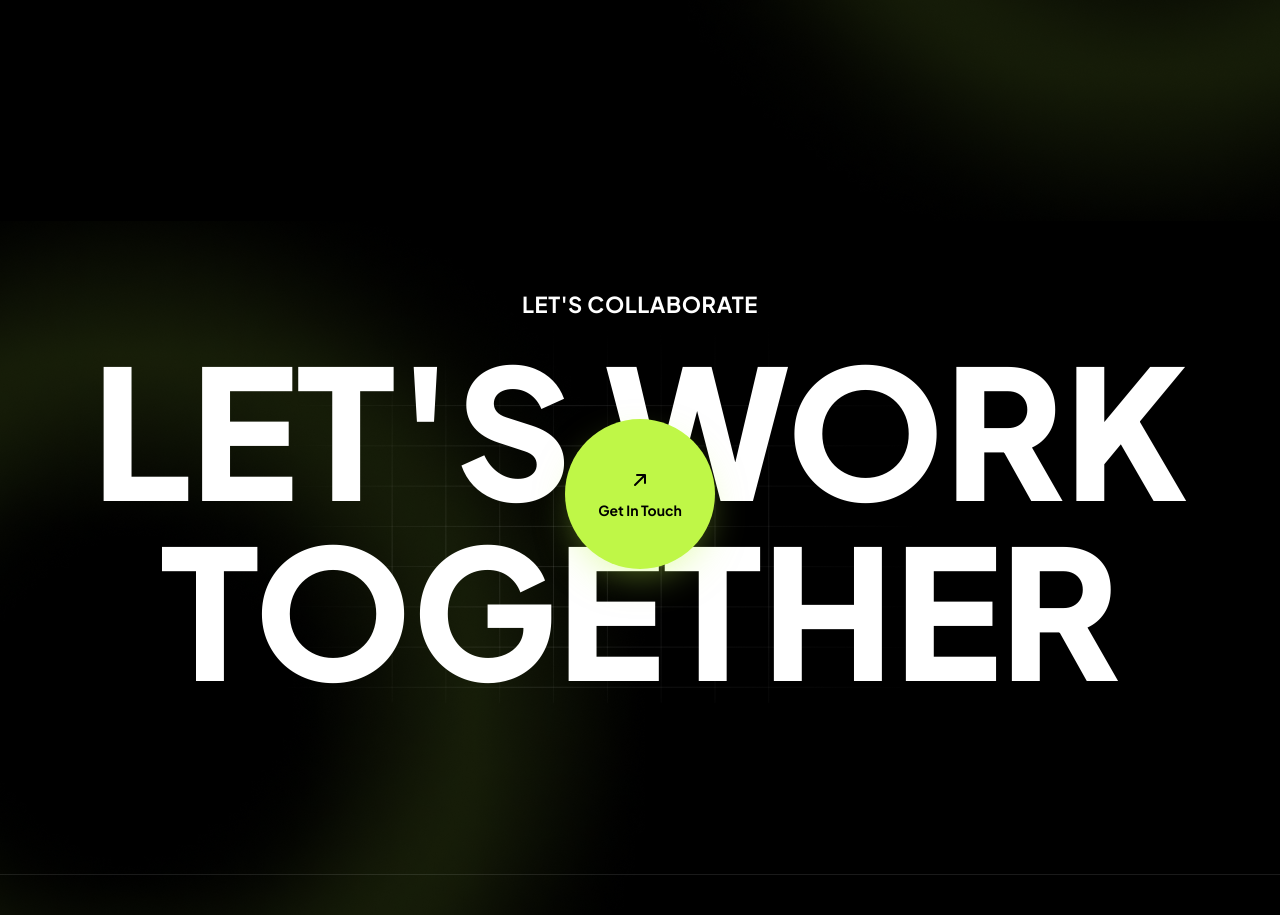
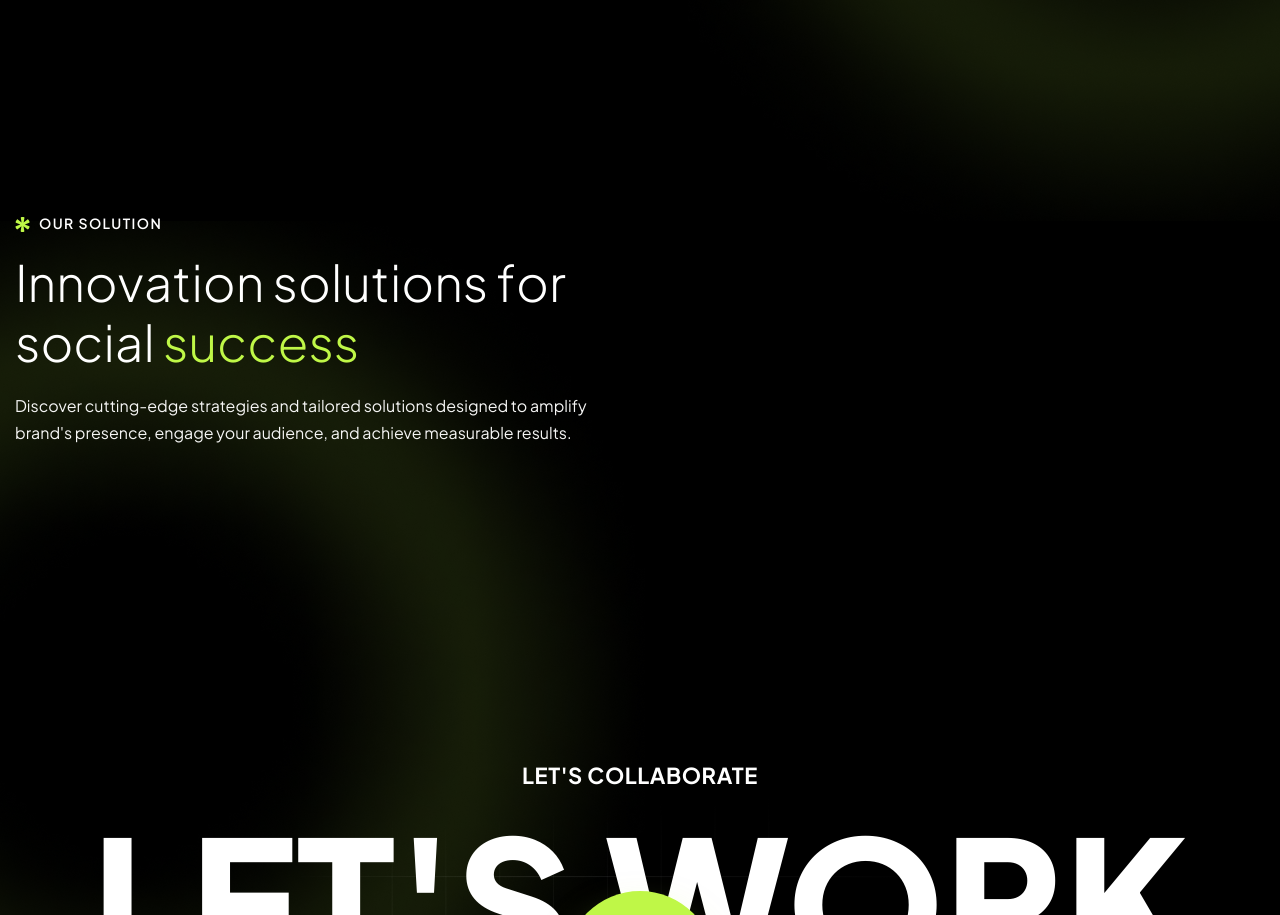
Before and after one commit to Jisap/vite-truesocial2, a React (Vite) app: page /about in a window 1280 px wide. Shown: the part 6125-7040 px from the top of the page. Built offline with nearby package versions, Linux system fonts and the light colour scheme.

Commit message:
feat: implement OurSolution component and integrate it into the About page

```diff
--- a/src/components/sections/about/OurSolution.jsx
+++ b/src/components/sections/about/OurSolution.jsx
@@ -0,0 +1,30 @@
+import Counter from "../../ui/Counter"
+import Reveal from "../../ui/Reveal"
+import RevealImage from "../../ui/RevealImage"
+import SectionTitle from "../../ui/SectionTitle"
+// import SatisfiedClientsBadge from "../../../data/solution"
+
+
+const OurSolution = () => {
+  return (
+    <>
+      <section className="py20 lg:py-[100px]">
+        <div className="container-custom">
+          <div className="grid items-center gap-12 lg:grid-cols-2">
+            <div>
+              <SectionTitle
+                eyebrown="Our solution"
+                title="Innovation solutions for social"
+                accent="success"
+                description="Discover cutting-edge strategies and tailored solutions designed to amplify brand's presence,
+                engage your audience, and achieve measurable results."
+              />
+            </div>
+          </div>
+        </div>
+      </section>
+    </>
+  )
+}
+
+export default OurSolution
--- a/src/pages/About.jsx
+++ b/src/pages/About.jsx
@@ -1,5 +1,6 @@
 
 import OurApproach from "../components/sections/about/OurApproach";
+import OurSolution from "../components/sections/about/OurSolution";
 import TeamPreview from "../components/sections/about/TeamPreview";
 import WhatWeDo from "../components/sections/about/WhatWeDo";
 import AboutUs from "../components/sections/shared/AboutUs";
@@ -30,6 +31,8 @@ const About = () => {
       <KeyFacts />
 
       <TeamPreview />
+
+      <OurSolution />
     </>
   )
 }
```
